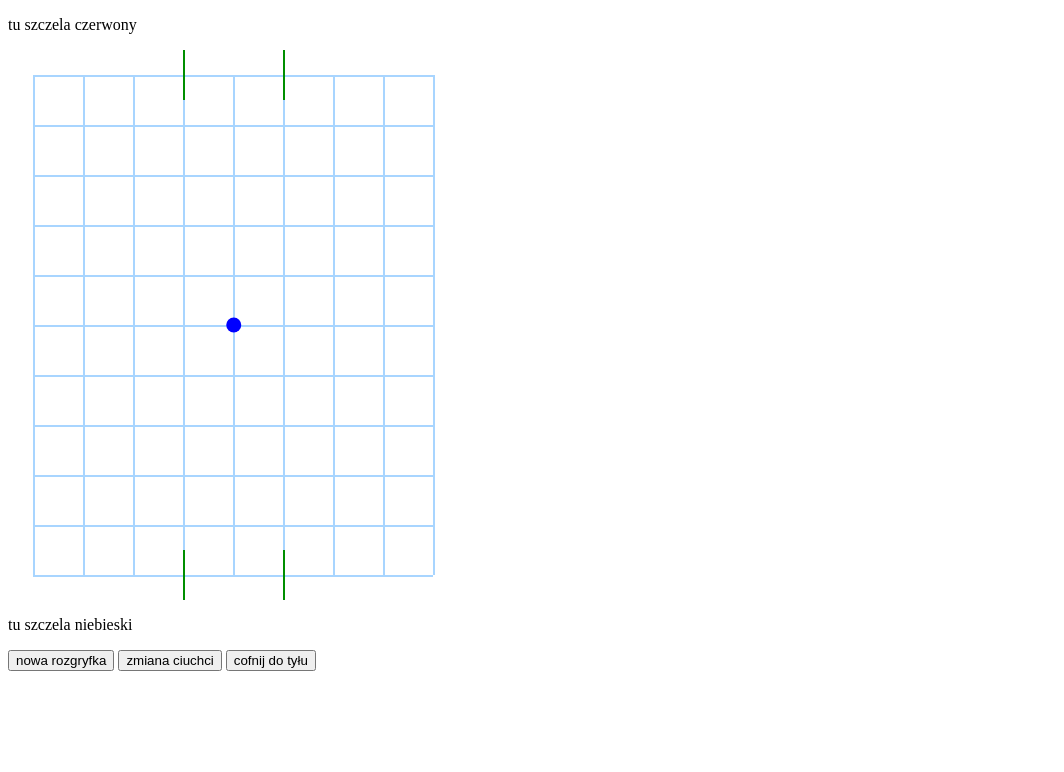
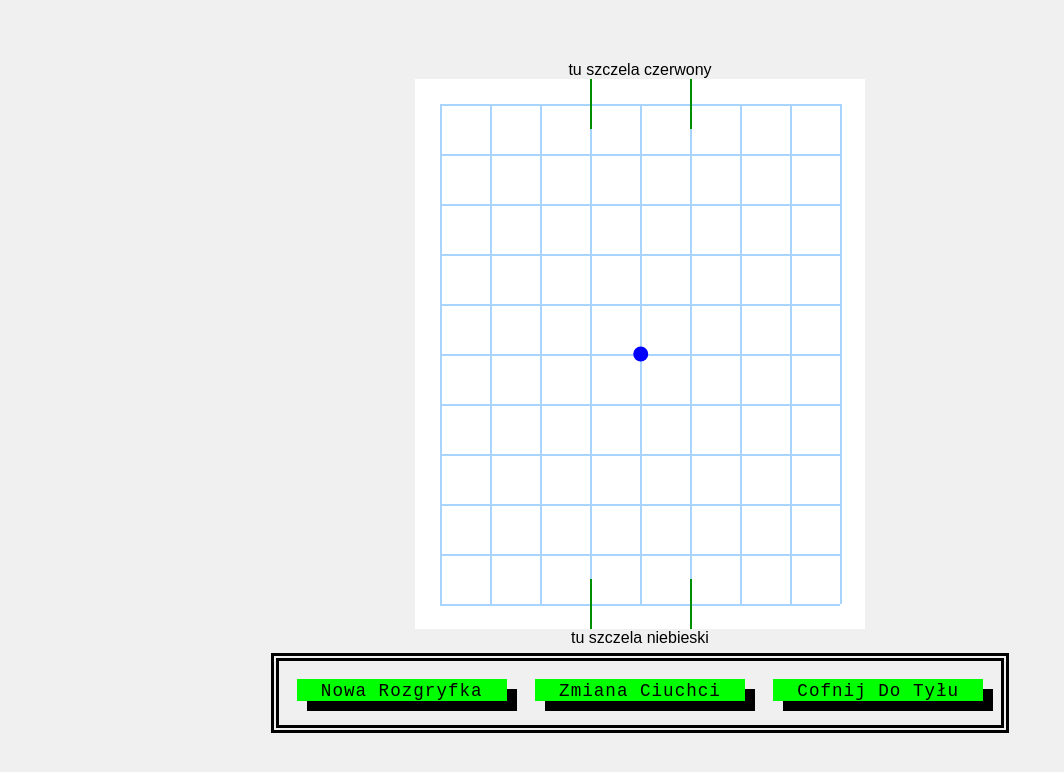
Before and after one commit to masilvax/TheRealNotAmericanFootball, a website: page index.html in a window 1280 px wide. Shown: the whole page, without its empty margins (0-1064 px from the left). Drawn offline with Linux system fonts and the light colour scheme.

Commit message:
btns style, undo improvment

```diff
--- a/index.html
+++ b/index.html
@@ -12,9 +12,12 @@
   <p>tu szczela czerwony</p>
   <div class="square-container"></div>
   <p>tu szczela niebieski</p>
-  <button id="reset">nowa rozgryfka</button>
-  <button id="change-turn">zmiana ciuchci</button>
-  <button id="undo">cofnij do tyłu</button>
+  <div class="btn-wrapper">
+    <button id="reset">nowa rozgryfka</button>
+    <button id="change-turn">zmiana ciuchci</button>
+    <button id="undo">cofnij do tyłu</button>
+  </div>
+
   <script type="module" src="dist/app.js"></script>
 </body>
 
--- a/src/app.ts
+++ b/src/app.ts
@@ -13,6 +13,8 @@ let previousState: PrevoiusState = {
 function createBoard(width: number, height: number) {
     if (height % 2 === 0) height++;
     if (width % 2 === 0) width++;
+
+    clearPreviousState();
 
     board = Array.from({ length: height }, (_, y) =>
         Array.from({ length: width }, (_, x) => ({
@@ -33,6 +35,14 @@ function createBoard(width: number, height: number) {
             }
         }
     }
+}
+
+function clearPreviousState() {
+    previousState = {
+        board: [],
+        currentPoint: null,
+        turn: 'red'
+    };
 }
 
 function getPointAt(x: number, y: number, board: Point[][]): Point | null {
@@ -86,7 +96,8 @@ function getAvailablePoints(x: number, y: number, width: number, height: number)
 
 function renderBoard(): void {
     const container = document.querySelector('.square-container');
-    container?.setAttribute('style', `grid-template-columns: repeat(${board[0].length}, var(--square-size));`);
+    // container?.setAttribute('style', `grid-template-columns: repeat(${board[0].length}, var(--square-size));`);
+    container?.setAttribute('style', `width: calc(var(--square-size) * ${board[0].length});grid-template-columns: repeat(${board[0].length}, var(--square-size));`);
 
     if (!container) return;
 
@@ -199,6 +210,7 @@ function setResetButton() {
     const resetButton = document.getElementById('reset');
     if (resetButton) {
         resetButton.addEventListener('click', () => {
+            console.log('Resetting game');
             initializeGame();
         })
     }
@@ -208,8 +220,10 @@ function setChangeTurnButton() {
     const changeTurnButton = document.getElementById('change-turn');
     if (changeTurnButton) {
         const changeTurn = () => {
+            console.log('Changing turn from', turn, 'to', turn === 'red' ? 'blue' : 'red');
             turn = turn === 'red' ? 'blue' : 'red';
             renderBoard();
+            console.log('Changing turn from done');
         };
         changeTurnButton.addEventListener('click', changeTurn);
     }
@@ -219,10 +233,14 @@ function setUndoButton() {
     const undoButton = document.getElementById('undo');
     if (undoButton) {
         undoButton.addEventListener('click', () => {
-            board = previousState.board;
-            currentPoint = getPointAt(previousState.currentPoint?.x ?? -1, previousState.currentPoint?.y ?? -1, previousState.board)
-            turn = previousState.turn;
-            renderBoard();
+            console.log('Undoing last move');
+            if (previousState.board && previousState.board.length > 0) {
+                board = previousState.board;
+                currentPoint = getPointAt(previousState.currentPoint?.x ?? -1, previousState.currentPoint?.y ?? -1, previousState.board)
+                turn = previousState.turn;
+                clearPreviousState();
+                renderBoard();
+            }
         });
     }
 }
--- a/styles/styles.css
+++ b/styles/styles.css
@@ -3,6 +3,57 @@
     --grid-line-size: 2px;
     --dot-size: 15px;
     --main-color: royalblue;
+}
+
+* {
+  margin: 0;
+  padding: 0;
+  box-sizing: border-box;
+}
+
+body {
+    display: flex;
+    flex-direction: column;
+    justify-content: center;
+    align-items: center;
+    height: 100vh;
+    background-color: rgb(240, 240, 240);
+    font-family: Arial, sans-serif;
+}
+
+button {
+    font-family: 'Courier New', Courier, monospace;
+    font-size: 1.1rem;
+    color: #000;
+    background: #00ff00;
+    border: none;
+    padding: 2px 24px 0;
+    margin: 12px;
+    box-shadow: 10px 10px 0 #000;
+    text-transform: capitalize;
+    letter-spacing: 1px;
+    cursor: pointer;
+    min-width: 200px;
+    transition: background 0.1s, color 0.1s;
+}
+
+button:active {
+    background: #00cc00;
+    color: #fff;
+    box-shadow: 0px 0px 0 #000;
+    translate: 10px 10px;
+}
+
+button:focus {
+    /* outline: 2px dashed #fff;
+    outline-offset: 2px; */
+}
+
+.btn-wrapper {
+    border: 8px double black;
+    margin: 6px;
+    padding: 6px;
+    padding-bottom: 12px;;
 }
 
 .square-container {
```
Also changed, not shown: dist/app.js.
